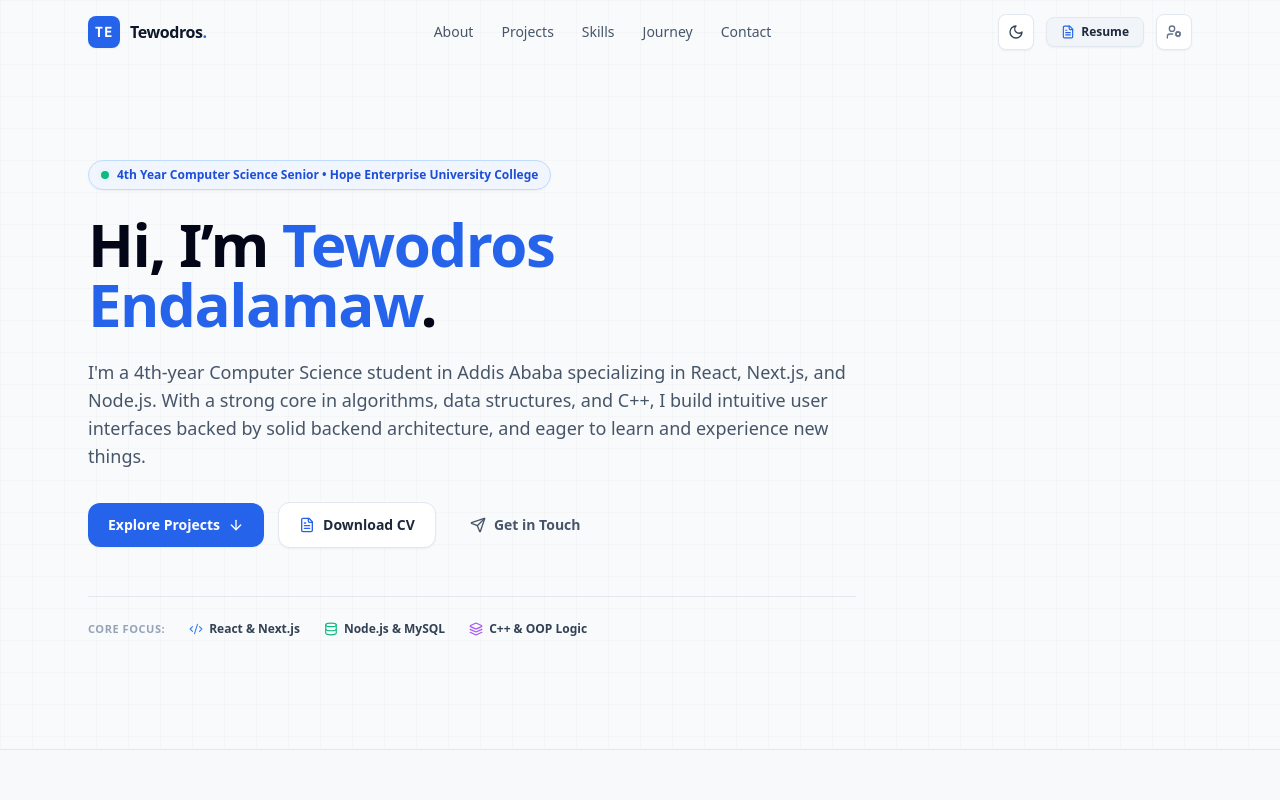
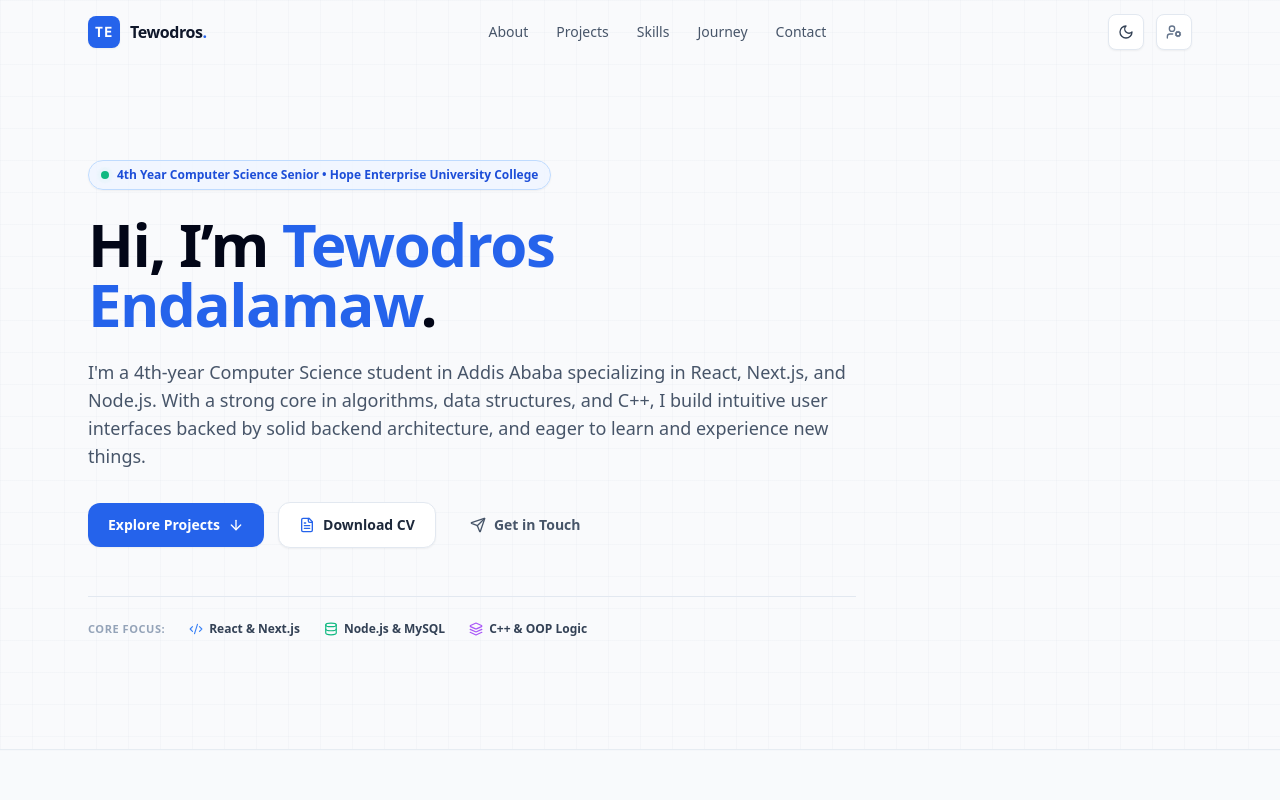
Before and after one commit to TeddyEt/Portfolio, a Next.js app: page / in a window 1280 px wide. Shown: the top 800 px of the page. Built offline with nearby package versions, Linux system fonts and the light colour scheme.

Commit message:
feat: restore smooth scroll-reveal fade-in effect across sections and remove redundant navbar resume button

```diff
--- a/app/globals.css
+++ b/app/globals.css
@@ -68,3 +68,24 @@
 ::-webkit-scrollbar-thumb:hover {
   background: rgba(148, 163, 184, 0.5);
 }
+
+/* Scroll Reveal Fade-in Animations */
+[data-reveal] {
+  opacity: 0;
+  transform: translateY(22px);
+  transition: opacity 700ms cubic-bezier(0.16, 1, 0.3, 1), transform 700ms cubic-bezier(0.16, 1, 0.3, 1);
+  will-change: transform, opacity;
+}
+
+[data-reveal].is-visible {
+  opacity: 1;
+  transform: translateY(0);
+}
+
+@media (prefers-reduced-motion: reduce) {
+  [data-reveal] {
+    opacity: 1 !important;
+    transform: none !important;
+    transition: none !important;
+  }
+}
--- a/app/page.js
+++ b/app/page.js
@@ -9,6 +9,7 @@ import Skills from '../components/Skills';
 import Journey from '../components/Journey';
 import Contact from '../components/Contact';
 import Footer from '../components/Footer';
+import ScrollReveal from '../components/ScrollReveal';
 
 async function getPortfolioData() {
   try {
@@ -32,6 +33,7 @@ export default async function HomePage() {
 
   return (
     <div className="min-h-screen flex flex-col bg-slate-50/60 dark:bg-slate-950 text-slate-900 dark:text-slate-100">
+      <ScrollReveal />
       <Navbar cvUrl={profile.cvUrl || '/CV.pdf'} />
       <main className="flex-1">
         <Hero profile={profile} />
--- a/components/About.js
+++ b/components/About.js
@@ -10,7 +10,7 @@ export default function About({ profile = {} }) {
   } = profile;
 
   return (
-    <section className="py-20 border-t border-slate-200 dark:border-slate-800/80 bg-slate-50/50 dark:bg-slate-900/30" id="about">
+    <section className="py-20 border-t border-slate-200 dark:border-slate-800/80 bg-slate-50/50 dark:bg-slate-900/30" id="about" data-reveal>
       <div className="max-w-6xl mx-auto px-4 sm:px-6">
         <div className="max-w-2xl mb-12">
           <p className="text-xs font-bold tracking-widest uppercase text-blue-600 dark:text-blue-400 mb-2">About Me</p>
--- a/components/Contact.js
+++ b/components/Contact.js
@@ -44,7 +44,7 @@ export default function Contact({ profile = {} }) {
   };
 
   return (
-    <section className="py-20 border-t border-slate-200 dark:border-slate-800/80 bg-slate-50/50 dark:bg-slate-900/30" id="contact">
+    <section className="py-20 border-t border-slate-200 dark:border-slate-800/80 bg-slate-50/50 dark:bg-slate-900/30" id="contact" data-reveal>
       <div className="max-w-6xl mx-auto px-4 sm:px-6">
         <div className="max-w-2xl mb-12">
           <p className="text-xs font-bold tracking-widest uppercase text-blue-600 dark:text-blue-400 mb-2">Connect</p>
--- a/components/Hero.js
+++ b/components/Hero.js
@@ -47,7 +47,7 @@ export default function Hero({ profile = {} }) {
   const focusItems = Array.isArray(coreFocus) && coreFocus.length > 0 ? coreFocus : defaultFocuses;
 
   return (
-    <section className="relative pt-32 pb-20 md:pt-40 md:pb-28 overflow-hidden subtle-grid" id="top">
+    <section className="relative pt-32 pb-20 md:pt-40 md:pb-28 overflow-hidden subtle-grid" id="top" data-reveal>
       <div className="max-w-6xl mx-auto px-4 sm:px-6">
         <div className="max-w-3xl">
           {/* Status Badge */}
--- a/components/Journey.js
+++ b/components/Journey.js
@@ -8,7 +8,7 @@ const typeIcons = {
 
 export default function Journey({ journey = [] }) {
   return (
-    <section className="py-20 border-t border-slate-200 dark:border-slate-800/80" id="journey">
+    <section className="py-20 border-t border-slate-200 dark:border-slate-800/80" id="journey" data-reveal>
       <div className="max-w-6xl mx-auto px-4 sm:px-6">
         <div className="max-w-2xl mb-12">
           <p className="text-xs font-bold tracking-widest uppercase text-blue-600 dark:text-blue-400 mb-2">Background</p>
--- a/components/Navbar.js
+++ b/components/Navbar.js
@@ -2,7 +2,7 @@
 
 import { useState, useEffect } from 'react';
 import Link from 'next/link';
-import { Menu, X, FileText, UserCog, ArrowUpRight } from 'lucide-react';
+import { Menu, X, UserCog, ArrowUpRight } from 'lucide-react';
 import ThemeToggle from './ThemeToggle';
 
 export default function Navbar({ cvUrl = '/CV.pdf' }) {
@@ -64,16 +64,6 @@ export default function Navbar({ cvUrl = '/CV.pdf' }) {
         <div className="hidden sm:flex items-center gap-3">
           <ThemeToggle />
 
-          <a
-            href={cvUrl}
-            target="_blank"
-            rel="noreferrer"
-            className="inline-flex items-center gap-1.5 px-3.5 py-1.5 rounded-lg text-xs font-semibold bg-slate-100 hover:bg-slate-200 dark:bg-slate-800 dark:hover:bg-slate-700 text-slate-800 dark:text-slate-200 border border-slate-200 dark:border-slate-700 transition-all shadow-sm"
-          >
-            <FileText className="w-3.5 h-3.5 text-blue-600 dark:text-blue-400" />
-            Resume
-          </a>
-
           <Link
             href="/admin"
             title="Admin Portal"
@@ -109,16 +99,7 @@ export default function Navbar({ cvUrl = '/CV.pdf' }) {
               {item.label}
             </a>
           ))}
-          <div className="pt-2 border-t border-slate-200 dark:border-slate-800 flex items-center justify-between gap-3">
-            <a
-              href={cvUrl}
-              target="_blank"
-              rel="noreferrer"
-              className="flex-1 inline-flex items-center justify-center gap-1.5 px-3 py-2 rounded-lg text-xs font-semibold bg-blue-600 text-white hover:bg-blue-700 transition-colors shadow-sm"
-            >
-              <FileText className="w-3.5 h-3.5" />
-              Download Resume
-            </a>
+          <div className="pt-2 border-t border-slate-200 dark:border-slate-800 flex items-center justify-end">
             <Link
               href="/admin"
               className="inline-flex items-center gap-1.5 px-3 py-2 rounded-lg text-xs font-medium border border-slate-200 dark:border-slate-700 text-slate-700 dark:text-slate-300 hover:bg-slate-50 dark:hover:bg-slate-800 transition-colors"
--- a/components/Projects.js
+++ b/components/Projects.js
@@ -20,7 +20,7 @@ export default function Projects({ projects = [] }) {
   });
 
   return (
-    <section className="py-20 border-t border-slate-200 dark:border-slate-800/80" id="projects">
+    <section className="py-20 border-t border-slate-200 dark:border-slate-800/80" id="projects" data-reveal>
       <div className="max-w-6xl mx-auto px-4 sm:px-6">
         <div className="flex flex-col md:flex-row md:items-end justify-between gap-6 mb-12">
           <div>
--- /dev/null
+++ b/components/ScrollReveal.js
@@ -0,0 +1,44 @@
+'use client';
+
+import { useEffect } from 'react';
+
+export default function ScrollReveal() {
+  useEffect(() => {
+    const elements = document.querySelectorAll('[data-reveal]');
+    if (!elements.length) return;
+
+    if (!('IntersectionObserver' in window)) {
+      elements.forEach((el) => el.classList.add('is-visible'));
+      return;
+    }
+
+    const observer = new IntersectionObserver(
+      (entries) => {
+        entries.forEach((entry) => {
+          if (entry.isIntersecting) {
+            entry.target.classList.add('is-visible');
+            observer.unobserve(entry.target);
+          }
+        });
+      },
+      {
+        threshold: 0.08,
+        rootMargin: '0px 0px -40px 0px',
+      }
+    );
+
+    elements.forEach((el) => {
+      // If element is already in the viewport on initial render, reveal immediately
+      const rect = el.getBoundingClientRect();
+      if (rect.top < window.innerHeight && rect.bottom > 0) {
+        el.classList.add('is-visible');
+      } else {
+        observer.observe(el);
+      }
+    });
+
+    return () => observer.disconnect();
+  }, []);
+
+  return null;
+}
--- a/components/Skills.js
+++ b/components/Skills.js
@@ -9,7 +9,7 @@ const categoryIcons = {
 
 export default function Skills({ skills = [] }) {
   return (
-    <section className="py-20 border-t border-slate-200 dark:border-slate-800/80 bg-slate-50/50 dark:bg-slate-900/30" id="skills">
+    <section className="py-20 border-t border-slate-200 dark:border-slate-800/80 bg-slate-50/50 dark:bg-slate-900/30" id="skills" data-reveal>
       <div className="max-w-6xl mx-auto px-4 sm:px-6">
         <div className="max-w-2xl mb-12">
           <p className="text-xs font-bold tracking-widest uppercase text-blue-600 dark:text-blue-400 mb-2">Technical Skills</p>
```
